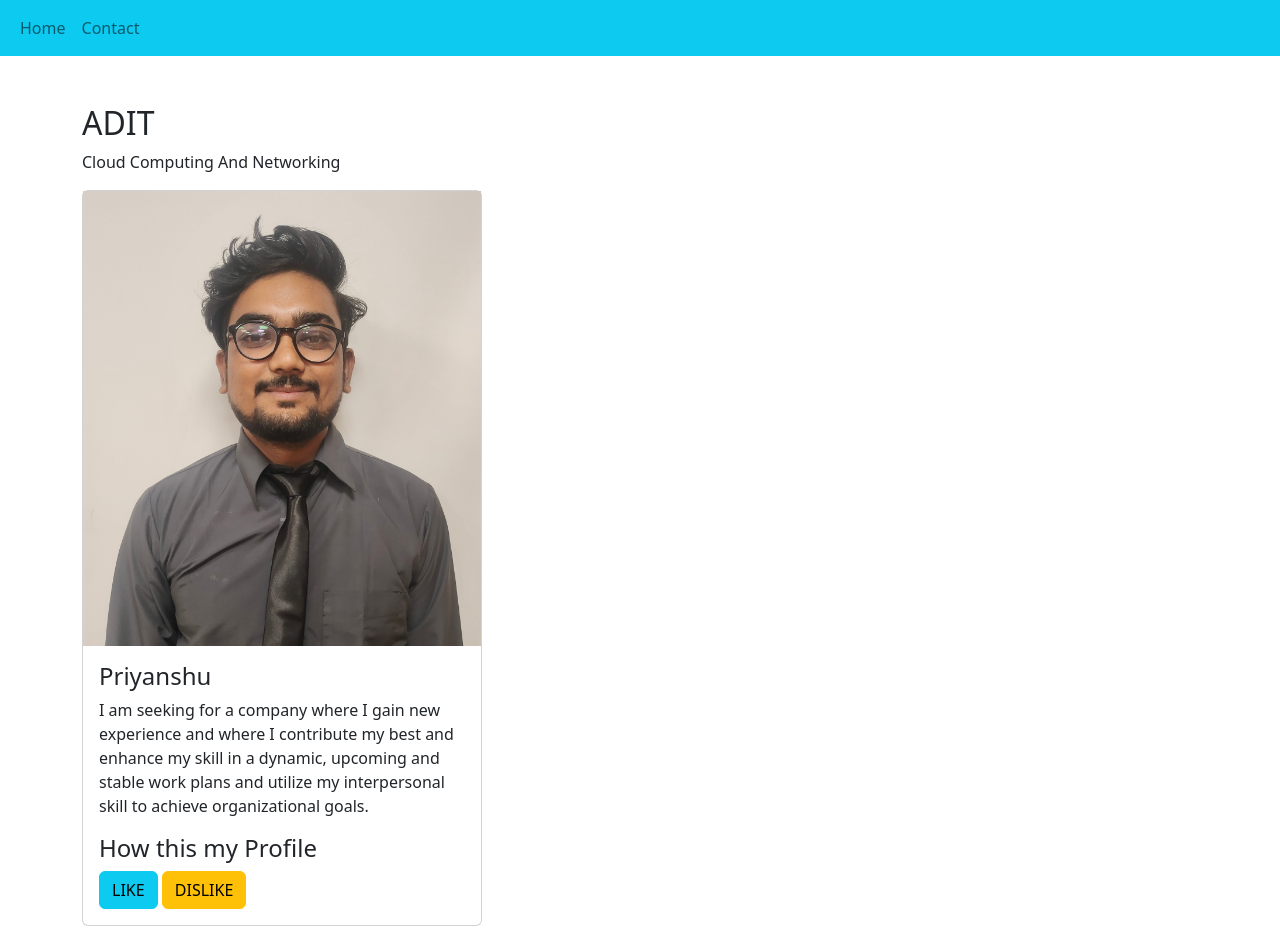
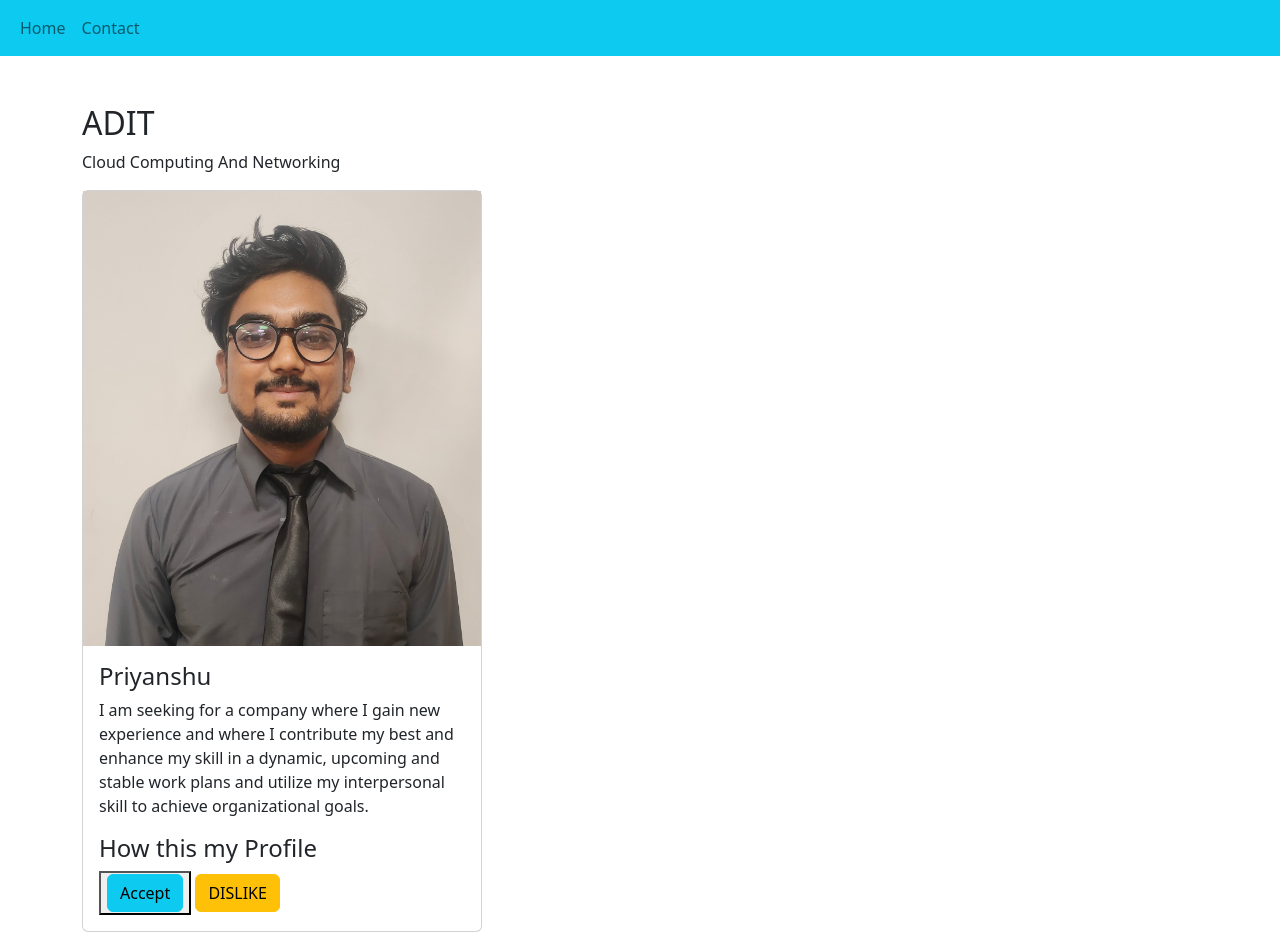
Before and after one commit to Vats4u2u/Priyanshukumar, a plain HTML site: page index.html in a window 1280 px wide. Drawn offline with nearby package versions, Linux system fonts and the light colour scheme.

Commit message:
Update index.html

```diff
--- a/index.html
+++ b/index.html
@@ -32,9 +32,17 @@
             my skill in a dynamic, upcoming and stable work plans and utilize my interpersonal skill to achieve
             organizational goals.
              </p>
-             <h4>How this my Profile</h4>
-        <a href="#" class="btn btn-info">LIKE</a>
+             <h4>How this my Profile</h4><button onclick="Pinnu()">
+        <a href="#" class="btn btn-info">Accept</a>
+        </button>
         <a href="#" class="btn btn-warning">DISLIKE</a>
+        <script>
+            function Pinnu(){
+                if (confirm("Press ok")){
+
+                }
+            }
+        </script>
 
     </div>
 </div>
```
